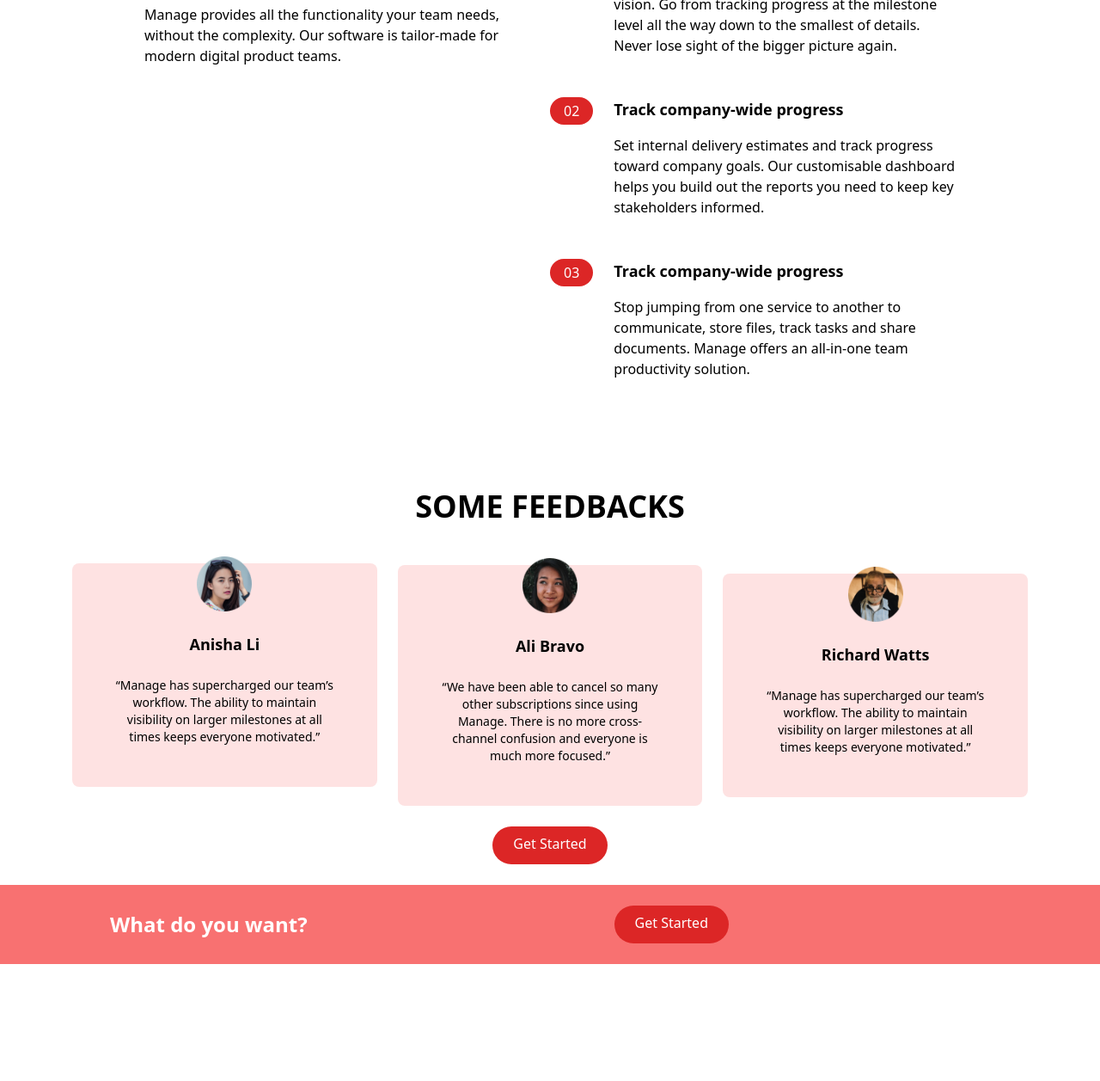
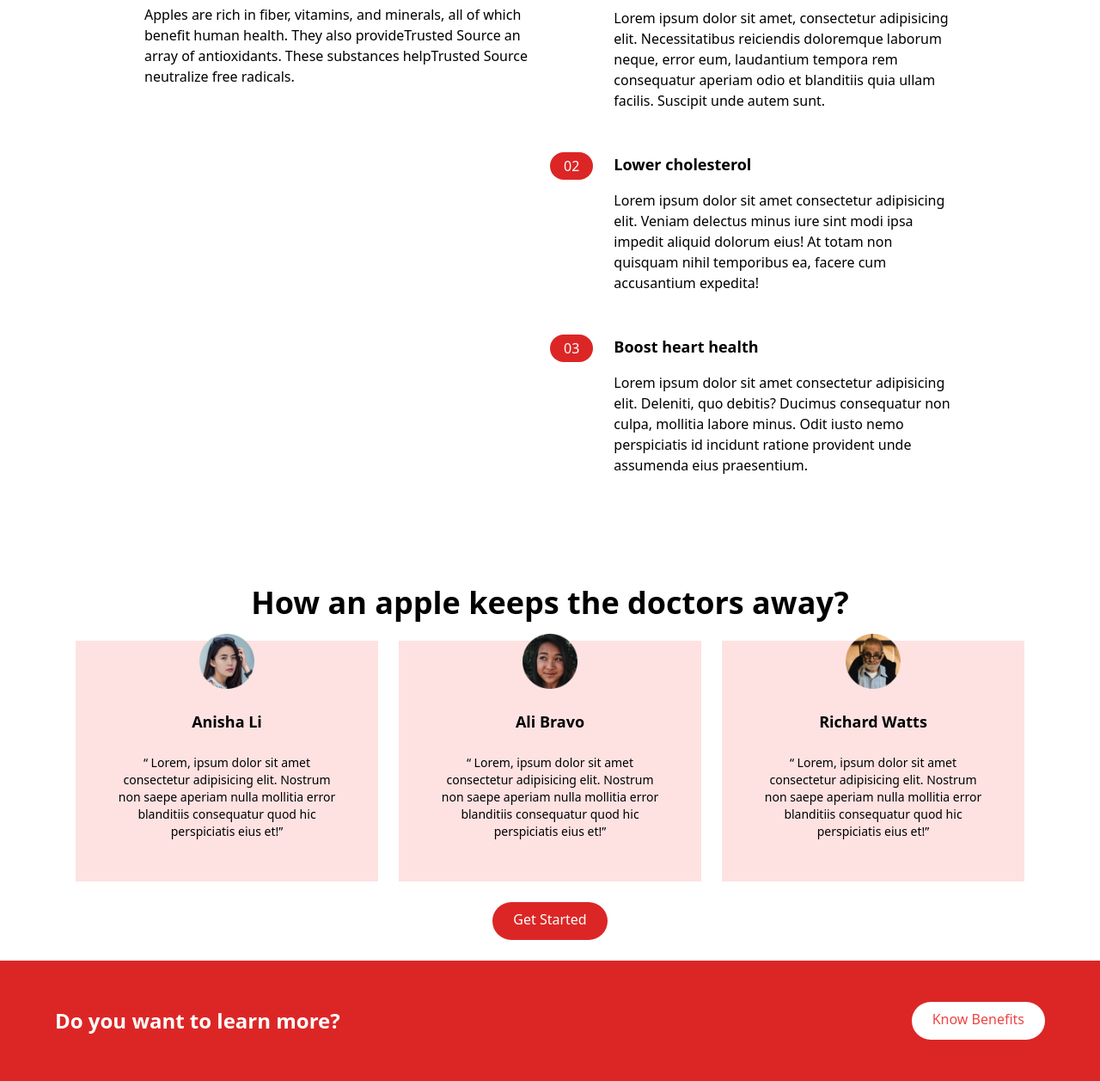
Before and after one commit to tanzimr8/tailwindlabs, a website: page index.html in a window 1280 px wide. Shown: the part 779-2036 px from the top of the page at 86% size. Before the commit the page ends 1900 px from the top, so only its background shows below. Drawn offline with Linux system fonts and the light colour scheme.

Commit message:
changed website vibe to an apple

```diff
--- a/index.html
+++ b/index.html
@@ -5,7 +5,7 @@
     <meta charset="UTF-8">
     <meta name="viewport" content="width=device-width, initial-scale=1.0">
     <link rel="stylesheet" href="css/styles.css">
-    <title>Tailwind Lab</title>
+    <title>A for Apple</title>
 </head>
 
 <body>
@@ -14,15 +14,15 @@
         <div class="flex items-center justify-between">
             <!-- LOGO -->
             <div class="pt-2">
-                <img src="images/logo.svg" alt="logo">
+                <img src="images/apple-logo.png" class="w-2/3" alt="logo">
             </div>
             <!-- MENU ITEMS -->
             <div class="hidden md:flex space-x-6">
-                <a href="#" class="hover:text-red-600">Pricing</a>
-                <a href="#" class="hover:text-red-600">Products</a>
+                <a href="#" class="hover:text-red-600">Apple</a>
+                <a href="#" class="hover:text-red-600">Benefits</a>
                 <a href="#" class="hover:text-red-600">About</a>
-                <a href="#" class="hover:text-red-600">Careers</a>
-                <a href="#" class="hover:text-red-600">Community</a>
+                <a href="#" class="hover:text-red-600">More</a>
+                <a href="#" class="hover:text-red-600">Testimonials</a>
             </div>
             <!-- BUTTON -->
             <a href="#"
@@ -35,11 +35,9 @@
         <div class="container flex flex-col-reverse md:flex-row items-center px-6 mx-auto mt-10 space-y-0 md:space-y-0">
             <!-- LEFT ITEMS: TEXT AND BUTTON -->
             <div class="flex flex-col mb-32 space-y-12 md:w-1/2">
-                <h1 class="max-w-md text-4xl font-bold text-center md:text-5xl md:text-left">Bring everyone together to
-                    build better products</h1>
+                <h1 class="max-w-md text-6xl font-bold text-center md:text-5xl md:text-left">What to know about apples</h1>
                 <p class="max-w-sm text-center md:text-left">
-                    Manage makes it simple for software teams to plan day-to-day tasks
-                    while keeping the larger team goals in view.
+                    Apples contain antioxidants, vitamins, dietary fiber, and a range of other nutrients. Due to their varied nutrient content, apples can be a healthy addition to a balanced diet
                 </p>
                 <!-- BUTTON -->
                 <div class="flex justify-center md:justify-start">
@@ -48,8 +46,8 @@
                 </div>
             </div>
             <!-- RIGHT ITEM: IMAGES -->
-            <div class="md:w-1/2">
-                <img src="images/illustration-intro.svg" alt="illustration image" />
+            <div class="flex items-center justify-center w-1/2">
+                <img class="w-1/2" src="images/an-applewebp.webp" alt="illustration image" />
             </div>
             <div>
             </div>
@@ -60,11 +58,9 @@
         <div class="container flex flex-col px-4 mx-auto my-10 space-y-12 md:space-y:0 md:flex-row">
             <!-- LEFT COLUMN -->
             <div class="flex flex-col space-y-12 md:w-1/2">
-                <h2 class="max-w-lg text-4xl font-bold text-center md:text-left">What's different about Manage?</h2>
+                <h2 class="max-w-lg text-4xl font-bold text-center md:text-left">What are the Benefits?</h2>
                 <p class="max-w-md text-center md:text-left">
-                    Manage provides all the functionality your team needs, without the
-                    complexity. Our software is tailor-made for modern digital product
-                    teams.
+                    Apples are rich in fiber, vitamins, and minerals, all of which benefit human health. They also provideTrusted Source an array of antioxidants. These substances helpTrusted Source neutralize free radicals.
                 </p>
             </div>
             <!-- RIGHT COLUMN -->
@@ -81,20 +77,17 @@
                             </div>
                             <!-- TEXT PART OF THE HEADING -->
                             <h3 class="text-base font-bold md:mb-4 md:hidden">
-                                Track company-wide progress
+                                Reduce the risk of stroke
                             </h3>
                         </div>
                     </div>
 
                     <div>
                         <h3 class="hidden mb-4 text-lg font-bold md:block">
-                            Track company-wide progress
+                            Reduce the risk of stroke
                         </h3>
                         <p class="text-black">
-                            See how your day-to-day tasks fit into the wider vision. Go from
-                            tracking progress at the milestone level all the way down to the
-                            smallest of details. Never lose sight of the bigger picture
-                            again.
+                            Lorem ipsum dolor sit amet, consectetur adipisicing elit. Necessitatibus reiciendis doloremque laborum neque, error eum, laudantium tempora rem consequatur aperiam odio et blanditiis quia ullam facilis. Suscipit unde autem sunt.
                         </p>
                     </div>
                 </div>
@@ -110,19 +103,17 @@
                             </div>
                             <!-- TEXT PART OF THE HEADING -->
                             <h3 class="text-base font-bold md:mb-4 md:hidden">
-                                Advanced built-in reports
+                                Lower cholesterol
                             </h3>
                         </div>
                     </div>
 
                     <div>
                         <h3 class="hidden mb-4 text-lg font-bold md:block">
-                            Track company-wide progress
+                            Lower cholesterol
                         </h3>
                         <p class="text-black">
-                            Set internal delivery estimates and track progress toward
-                            company goals. Our customisable dashboard helps you build out
-                            the reports you need to keep key stakeholders informed.
+                            Lorem ipsum dolor sit amet consectetur adipisicing elit. Veniam delectus minus iure sint modi ipsa impedit aliquid dolorum eius! At totam non quisquam nihil temporibus ea, facere cum accusantium expedita!
                         </p>
                     </div>
                 </div>
@@ -138,19 +129,17 @@
                             </div>
                             <!-- TEXT PART OF THE HEADING -->
                             <h3 class="text-base font-bold md:mb-4 md:hidden">
-                                Everything you need in one place
+                                Boost heart health
                             </h3>
                         </div>
                     </div>
 
                     <div>
                         <h3 class="hidden mb-4 text-lg font-bold md:block">
-                            Track company-wide progress
+                            Boost heart health
                         </h3>
                         <p class="text-black">
-                            Stop jumping from one service to another to communicate, store
-                            files, track tasks and share documents. Manage offers an
-                            all-in-one team productivity solution.
+                            Lorem ipsum dolor sit amet consectetur adipisicing elit. Deleniti, quo debitis? Ducimus consequatur non culpa, mollitia labore minus. Odit iusto nemo perspiciatis id incidunt ratione provident unde assumenda eius praesentium.
                         </p>
                     </div>
                 </div>
@@ -158,23 +147,23 @@
         </div>
     </section>
     <section id="testimonials">
-        <div class="mx-auto px-5 max-w-6xl mt-32 text-center">
-            <h2 class="text-4xl text-center font-bold">SOME FEEDBACKS</h2>
-            <div class="flex flex-col items-center mt-6 sm:space-y-6 md:flex-row md:space-x-6">
-                <div class="flex flex-col items-center p-12 space-y-6 rounded-lg bg-red-100 md:w-1/3">
+        <div class= "mx-auto px-6 max-w-6xl mt-32 text-center">
+            <h2 class="text-4xl text-center font-bold">How an apple keeps the doctors away?</h2>
+            <div class="flex flex-col mt-6  md:flex-row md:space-x-6">
+                <div class="flex flex-col items-center p-12 space-y-6 bg-red-100 md:w-1/3">
                     <img src="images/avatar-anisha.png" class="w-16 -mt-14" alt="" />
                     <h5 class="text-lg font-bold">Anisha Li</h5>
-                    <p class="text-sm">“Manage has supercharged our team’s workflow. The ability to maintain visibility on larger milestones at all times keeps everyone motivated.”</p>
+                    <p class="text-sm">“ Lorem, ipsum dolor sit amet consectetur adipisicing elit. Nostrum non saepe aperiam nulla mollitia error blanditiis consequatur quod hic perspiciatis eius et!”</p>
                 </div>
-                <div class="flex flex-col items-center p-12 space-y-6 rounded-lg bg-red-100 md:w-1/3">
+                <div class="flex flex-col items-center p-12 space-y-6 bg-red-100 md:w-1/3">
                     <img src="images/avatar-ali.png" class="w-16 -mt-14" alt="" />
                     <h5 class="text-lg font-bold">Ali Bravo</h5>
-                    <p class="text-sm"> “We have been able to cancel so many other subscriptions since using Manage. There is no more cross-channel confusion and everyone is much more focused.”</p>
+                    <p class="text-sm"> “ Lorem, ipsum dolor sit amet consectetur adipisicing elit. Nostrum non saepe aperiam nulla mollitia error blanditiis consequatur quod hic perspiciatis eius et!”</p>
                 </div>
-                <div class="flex flex-col items-center p-12 space-y-6 rounded-lg bg-red-100 md:w-1/3">
+                <div class="flex flex-col items-center p-12 space-y-6 bg-red-100 md:w-1/3">
                     <img src="images/avatar-richard.png" class="w-16 -mt-14" alt="" />
                     <h5 class="text-lg font-bold">Richard Watts</h5>
-                    <p class="text-sm">“Manage has supercharged our team’s workflow. The ability to maintain visibility on larger milestones at all times keeps everyone motivated.”</p>
+                    <p class="text-sm">“ Lorem, ipsum dolor sit amet consectetur adipisicing elit. Nostrum non saepe aperiam nulla mollitia error blanditiis consequatur quod hic perspiciatis eius et!”</p>
                 </div>
             </div>
             <!-- BUTTON -->
@@ -183,10 +172,10 @@
             </div>
         </div>
     </section>
-    <section id="cta" class="bg-red-400">
-        <div class="container max-w-8xl flex flex-col mt-6 px-32 py-6 items-center justify-between md:flex-row">
-            <h2 class="text-2xl font-bold text-white text-center">What do you want?</h2>
-            <a href="#" class="p-3 px-6 pt-2 text-white bg-red-600 rounded-full baseline hover:bg-red-700">Get Started</a>
+    <section id="cta" class="bg-red-600">
+        <div class="container max-w-6xl mx-auto flex flex-col mt-6 py-12 items-center justify-between md:flex-row">
+            <h2 class="text-2xl font-bold text-white text-center">Do you want to learn more?</h2>
+            <a href="#" class="p-3 px-6 pt-2 text-white bg-white text-red-500 rounded-full baseline hover:bg-green-700 hover:text-white">Know Benefits</a>
         </div>
     </section>
 </body>
```
Also changed, not shown: css/styles.css, images/an-applewebp.webp (added), images/apple-logo.png (added), images/logo.png (added).
